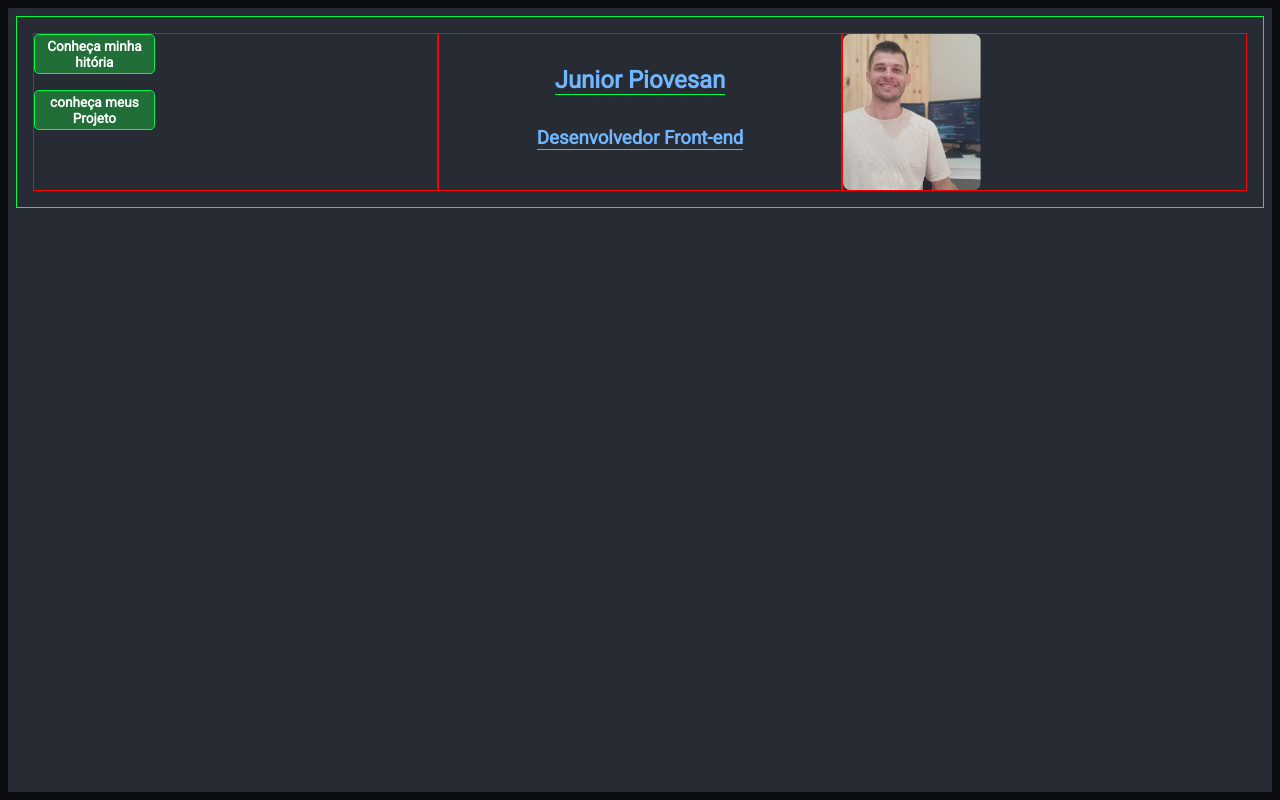
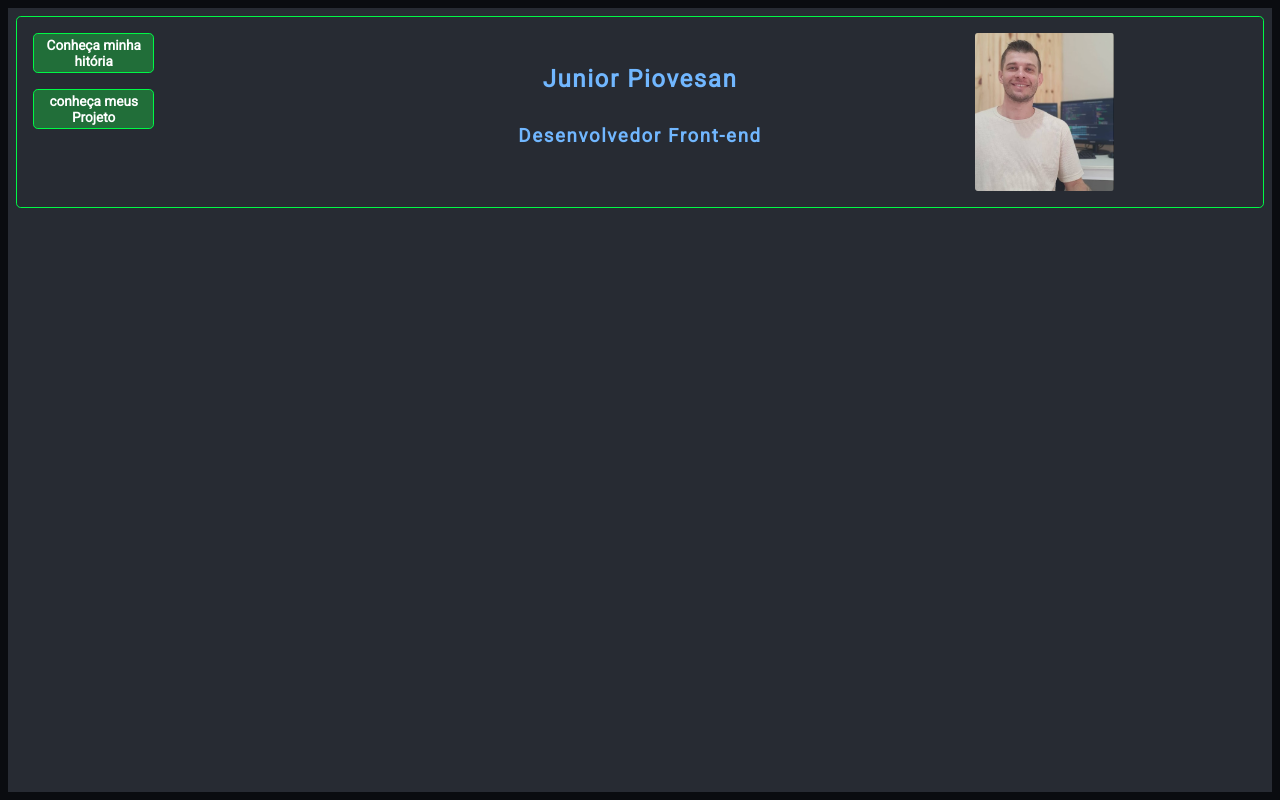
Before and after one commit to Junior-Piovesan/portfolio, a React (Vite) app: page / in a window 1280 px wide. Built offline with nearby package versions, Linux system fonts and the light colour scheme.

Commit message:
componente header com elementos dispostos nos lugares esperados

```diff
--- a/src/components/header/header.module.css
+++ b/src/components/header/header.module.css
@@ -1,6 +1,6 @@
 .container {
   align-items: center;
-  /* background-color: var(--background-card); */
+  border-radius: 0.3rem;
   border: 1px solid var(--border);
   display: flex;
   justify-content: space-between;
@@ -11,7 +11,6 @@
 
 .buttonContainer,.titleContainer, .imgContainer {
   display: flex;
-  border: 1px solid red;
   height: 100%;
   width: 35%;
 }
@@ -28,16 +27,19 @@
 .titleContainer {
   align-items: center;
   flex-direction: column;
+  letter-spacing: 0.1rem;
 }
 
 h2,h3 {
-  border-bottom: 1px solid var(--border);
-
   margin-top: 2rem;
 }
 
+.imgContainer {
+  justify-content: center;
+}
+
 .img {
-  border-radius: 5%;
+  border-radius: 2%;
   width:auto;
   height: 100%;
 }
```
